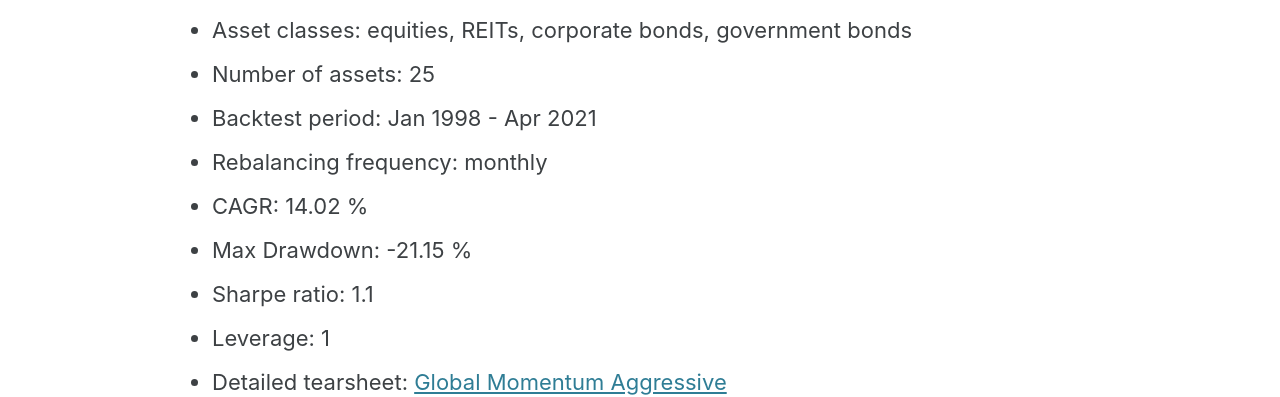
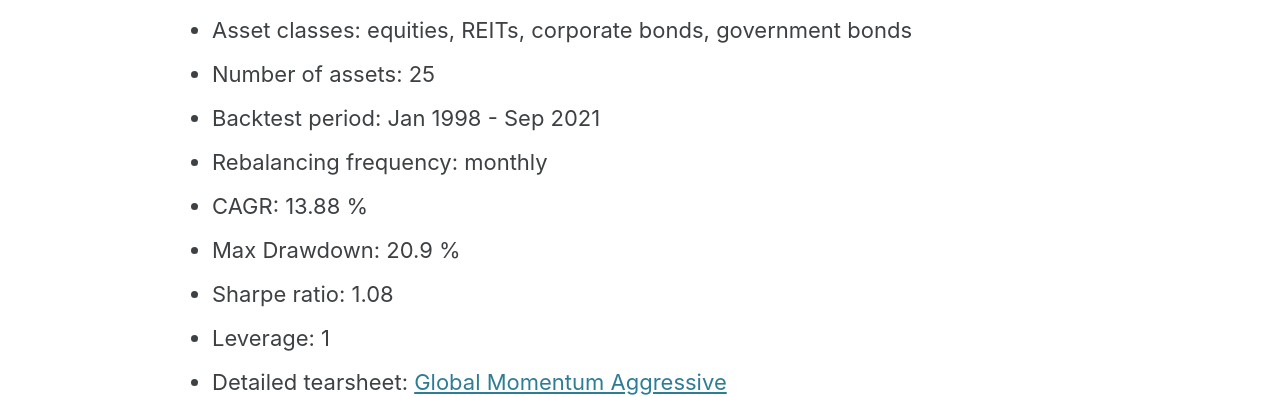
Before and after one commit to IthacaResearch/ithacaresearch.github.io, a Jekyll site: the page built from _posts/2021-02-11-Global-Momentum-Aggressive.md, in a window 1280 px wide and 900 px high, scrolled down 571 px. Shown: the part 155-552 px from the top of the window. Built offline with Jekyll 4.4.1, drawn with Linux system fonts in a browser that asks for light colours; cached includes are drawn as plain includes.

Commit message:
Update 2021-02-11-Global-Momentum-Aggressive.md

```diff
--- a/_posts/2021-02-11-Global-Momentum-Aggressive.md
+++ b/_posts/2021-02-11-Global-Momentum-Aggressive.md
@@ -16,11 +16,11 @@ The main source of underperformance for this strategy is the lack of a clear tre
 #### Strategy details
 * Asset classes: equities, REITs, corporate bonds, government bonds
 * Number of assets: 25
-* Backtest period: Jan 1998 - Apr 2021
+* Backtest period: Jan 1998 - Sep 2021
 * Rebalancing frequency: monthly
-* CAGR: 14.02 %
-* Max Drawdown: -21.15 %
-* Sharpe ratio: 1.1
+* CAGR: 13.88 %
+* Max Drawdown: 20.9 %
+* Sharpe ratio: 1.08
 * Leverage: 1
 * Detailed tearsheet: [Global Momentum Aggressive](/tearsheets/GlobalMomentumAggressive.html)
 
```
